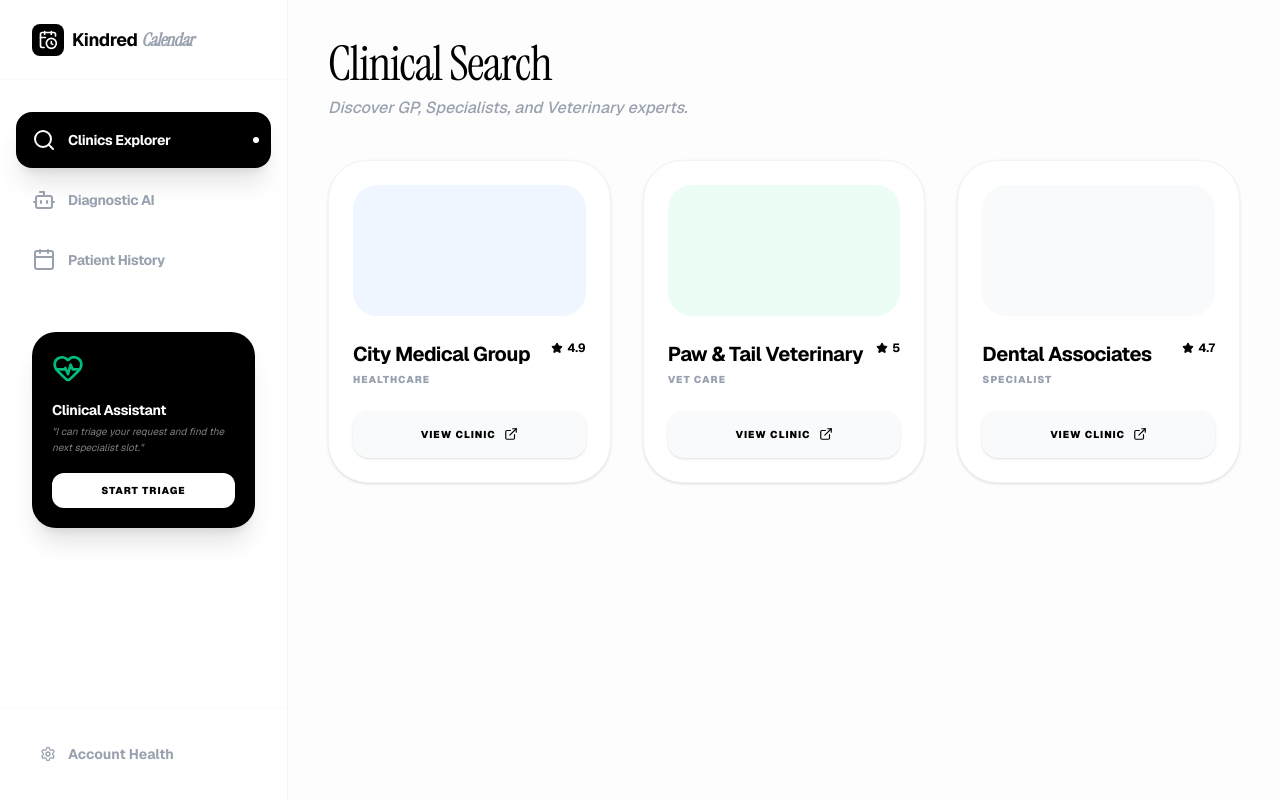
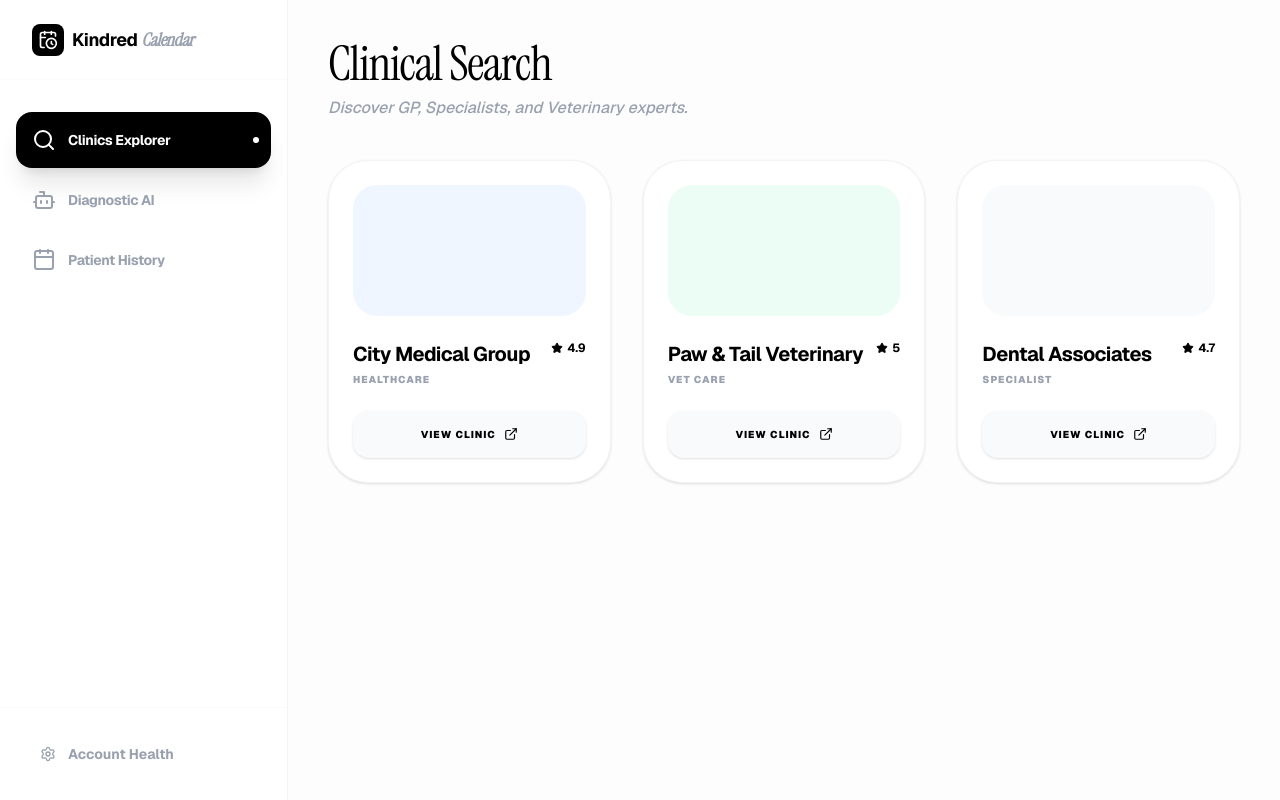
Before and after one commit to FlexSlotCustom0/FlexSlotCustom, a Next.js app in the folder frontend/: page /dashboard/customer in a window 1280 px wide. Built offline with nearby package versions, Linux system fonts and the light colour scheme.

Commit message:
Update page.tsx

```diff
--- a/frontend/src/app/dashboard/customer/page.tsx
+++ b/frontend/src/app/dashboard/customer/page.tsx
@@ -45,14 +45,7 @@ export default function CustomerDashboard() {
           <SideNavItem icon={<Bot />} label="Diagnostic AI" active={activeTab === "ai"} onClick={() => setActiveTab("ai")} />
           <SideNavItem icon={<Calendar />} label="Patient History" active={activeTab === "bookings"} onClick={() => setActiveTab("bookings")} />
 
-          <div className="pt-10 px-4 space-y-4">
-             <div className="p-5 rounded-3xl bg-black text-white shadow-xl shadow-black/10">
-                <HeartPulse className="w-8 h-8 mb-4 text-emerald-500" />
-                <h4 className="font-bold text-sm mb-1 tracking-tight">Clinical Assistant</h4>
-                <p className="text-[10px] text-white/50 leading-relaxed italic mb-4">&quot;I can triage your request and find the next specialist slot.&quot;</p>
-                <button className="w-full py-2.5 bg-white text-black rounded-xl text-[10px] font-black uppercase tracking-widest">Start Triage</button>
-             </div>
-          </div>
+
         </div>
 
         <div className="p-6 border-t border-gray-50">
```
